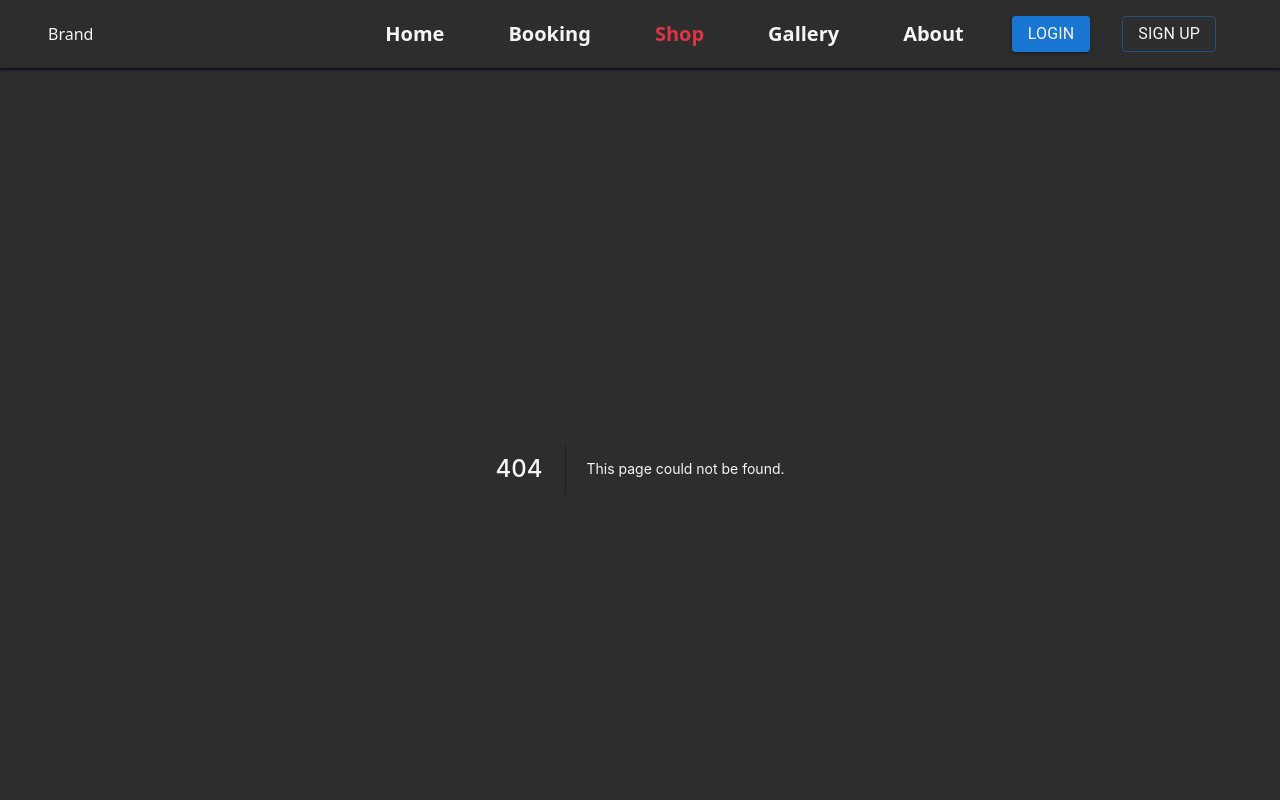
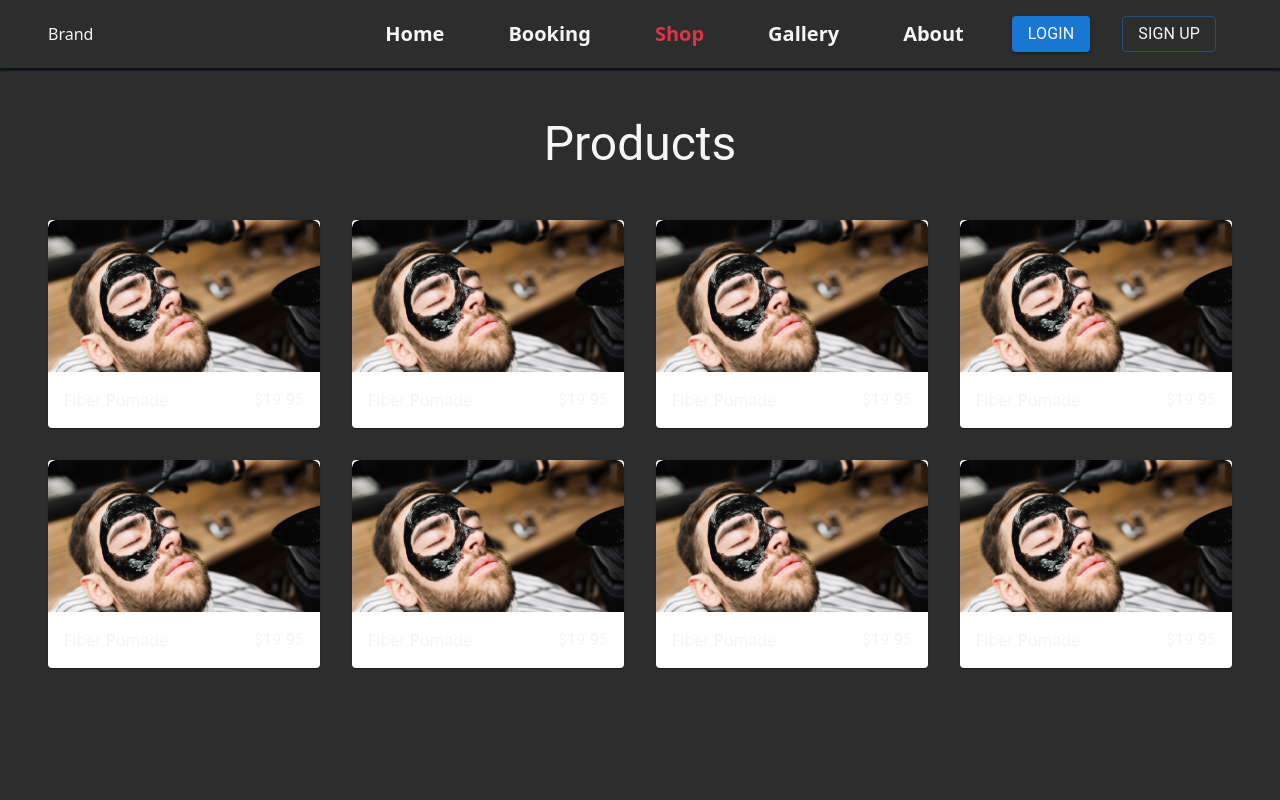
Before and after one commit to minh03112k/barbershop, a Next.js app: page /shop in a window 1280 px wide. Before the commit this address had no page. Shown: the top 800 px of the page. Built offline with nearby package versions, Linux system fonts and the light colour scheme.

Commit message:
shop page

```diff
--- /dev/null
+++ b/src/pages/shop.tsx
@@ -0,0 +1,40 @@
+import Layout from '@/components/Layout';
+import { Grid, Paper, Typography } from '@mui/material';
+import { Box } from '@mui/system';
+import Link from 'next/link';
+import style from '../styles/Shop.module.css';
+
+export default function Shop() {
+  return (
+    <Layout>
+      <Box sx={{ minHeight: '100vh' }} className="my-5">
+        <Typography variant="h3" align="center" className="mb-5">
+          Products
+        </Typography>
+        <Box className="px-5">
+          <Grid container spacing={4}>
+            {Array.from(Array(8)).map((_, index) => (
+              <Grid key={index} item md={3} xs={12} sm={6}>
+                <Paper className={`${style.productContainer}`}>
+                  <Box className={`${style.imageContainer}`}>
+                    <img src="/img/service.png" className="w-100" style={{ borderRadius: '8px 8px 0 0' }} />
+                    <Box className={`${style.imageOverlay}`}>
+                      <Typography className={`${style.imageDescription}`} align="left">
+                        Fiber Pomade 4 oz. <br/> Strength: Pliable, flexible hold pomade <br /> Shine: Low shine Base: Water soluble <br /> Best For: Men of all hair types looking for a volumizing,
+                        texturizing pomade that can be restyled throughout the day <br/> The Reuzel Fiber Pomade has a vanilla mint fragrance and can be applied to wet hair for increased shine.
+                      </Typography>
+                    </Box>
+                  </Box>
+                  <Box className="p-3 d-flex justify-content-between">
+                    <Link href={'#'}>Fiber Pomade</Link>
+                    <Typography>$19.95</Typography>
+                  </Box>
+                </Paper>
+              </Grid>
+            ))}
+          </Grid>
+        </Box>
+      </Box>
+    </Layout>
+  );
+}
--- /dev/null
+++ b/src/styles/Shop.module.css
@@ -0,0 +1,60 @@
+.productContainer {
+  transition: transform 0.2s, box-shadow 0.2s;
+  max-width: 500;
+  flex-grow: 1;
+  background-color: #202020;
+  box-sizing: 0px 2px 2px #0B101C;
+  border-radius: 8px;
+  cursor: pointer;
+  /* display: inline-block; */
+}
+
+.imageContainer {
+  position: relative;
+  display: inline-block;
+  width: 100%;
+}
+
+.image {
+  display: block;
+  width: 100%;
+  height: auto;
+  transition: opacity 0.5s ease-in-out;
+}
+
+.imageOverlay {
+  position: absolute;
+  top: 0;
+  left: 0;
+  width: 100%;
+  height: 100%;
+  background: rgba(0, 0, 0, 0.7);
+  opacity: 0;
+  transition: opacity 0.5s ease-in-out;
+  display: flex;
+  justify-content: center;
+  align-items: center;
+  border-radius: 8px 8px 0 0;
+
+}
+
+.imageDescription {
+  color: #fff;
+  font-size: 1rem;
+  padding: 1rem;
+  margin: 0;
+  word-wrap: break-word;
+}
+
+.productContainer:hover {
+  transform: translateY(-5px);
+  box-shadow: 5px 5px 5px #0B101C;
+}
+
+.imageContainer:hover .image {
+  opacity: 0.5;
+}
+
+.imageContainer:hover .imageOverlay {
+  opacity: 1;
+}
```
Also changed, not shown: public/img/img/shop/foto1.png (added).
